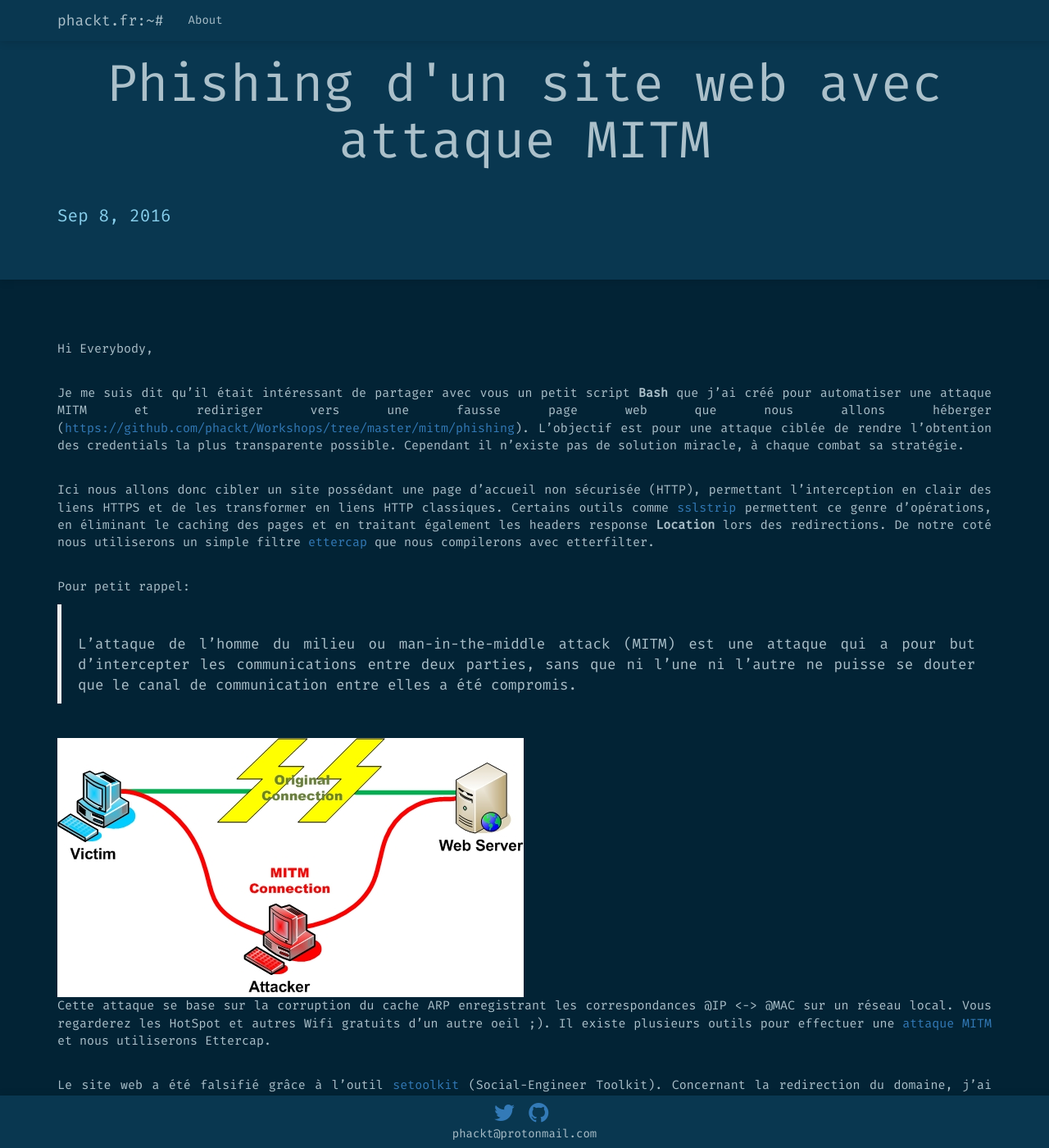
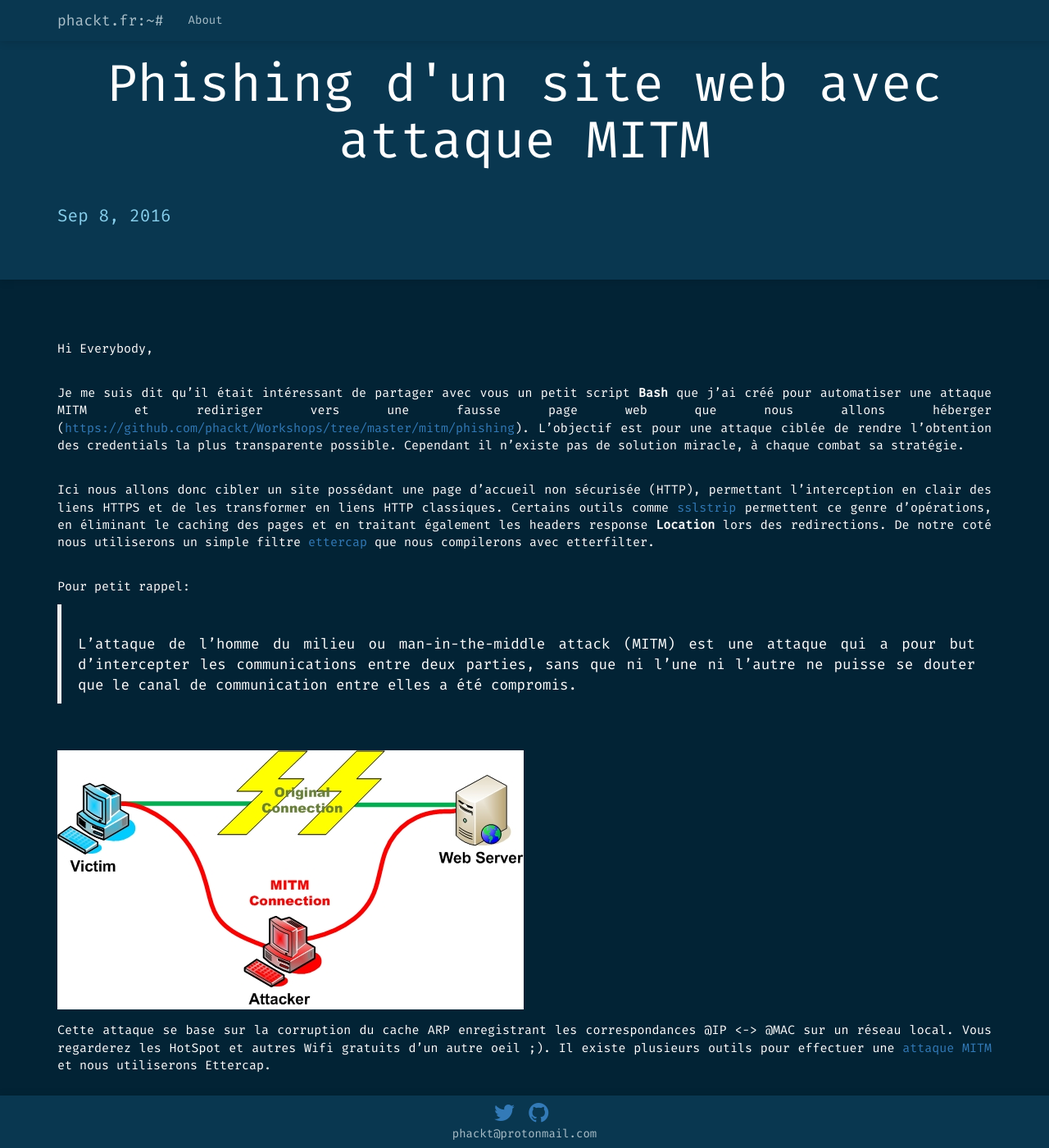
Before and after one commit to phackt/phackt.github.io, a Jekyll site: the page built from _posts/2016-09-08-mitm-phishing.markdown, in a window 1280 px wide and 1400 px high. Shown: the whole window at 82% size. Built offline with Jekyll 4.4.1, drawn with Linux system fonts in a browser that asks for light colours; nearby versions of some CDN libraries; some web fonts are replaced.

Commit message:
fix main.scss

```diff
--- a/public/css/main.scss
+++ b/public/css/main.scss
@@ -101,14 +101,20 @@ a:hover{
 
 .post-title-main{
   text-align: center;
-  color: #abc0ca !important;
+  color: #ffffff !important;
 }
 
 .post-content{
   font-size: 15px;
   text-align: justify;
   padding-bottom: 5em;
-  margin-bottom: 2em
+  margin-bottom: 2em;
+  color: #ffffff !important;
+}
+
+.post-content img{
+  margin-bottom: 1em;
+  margin-top: 1em;
 }
 
 pre{
```
